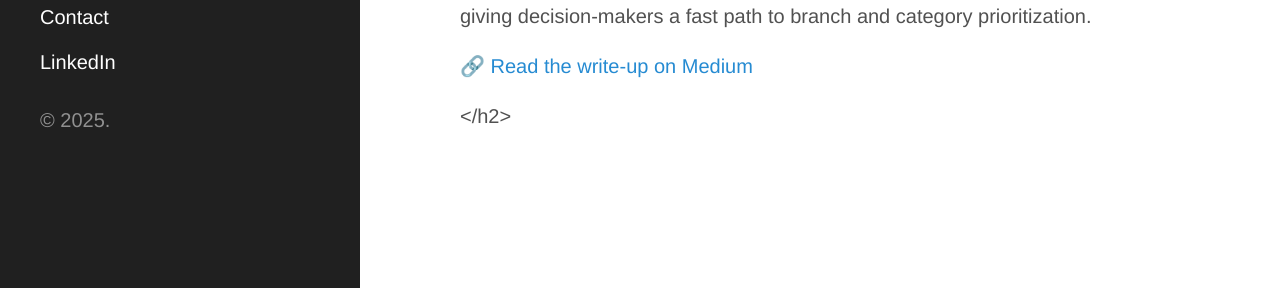
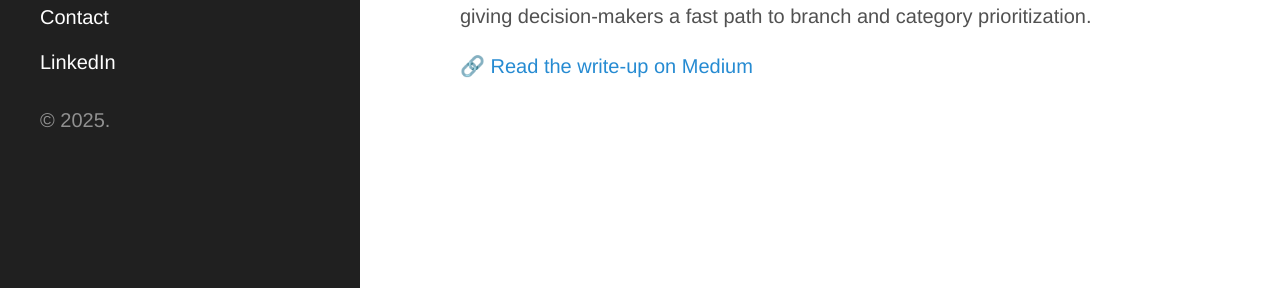
Before and after one commit to RicardoBMirville/Portfolio, a Jekyll site: the page built from projects.md, in a window 1280 px wide and 900 px high, scrolled down 1367 px. Shown: the part 609-897 px from the top of the window. Built offline with Jekyll 4.4.1, drawn with Linux system fonts in a browser that asks for light colours.

Commit message:
Update projects.md

```diff
--- a/projects.md
+++ b/projects.md
@@ -58,5 +58,3 @@ Below are representative projects. Each includes the **goal**, **approach**, and
       🔗 <a href="https://medium.com/@rmirville/analyzing-supermarket-data-with-chatgpt-as-my-stakeholder-573a07ed8ad5" target="_blank">Read the write-up on Medium</a>
     </p>
   </div>
-
-</h2>
```
